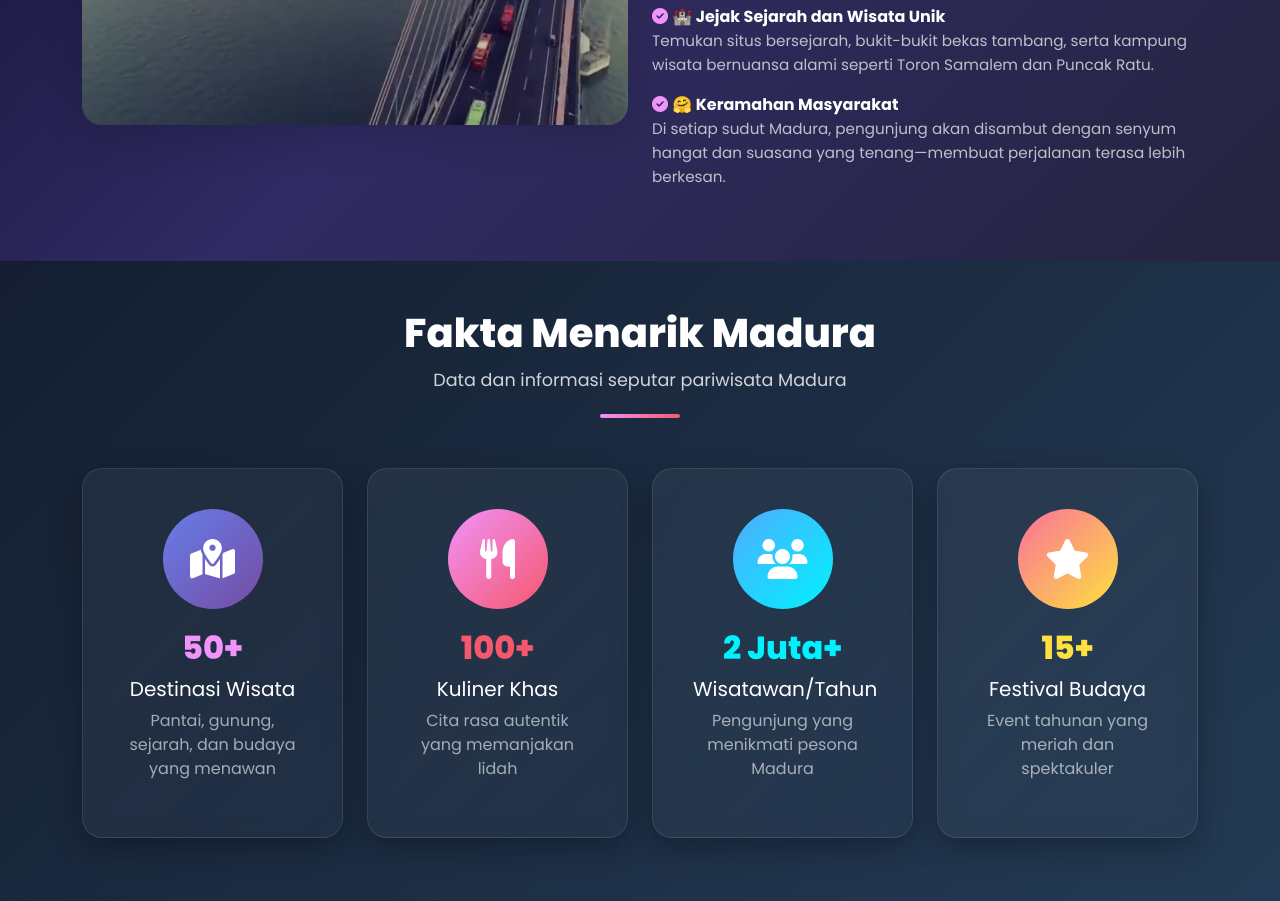
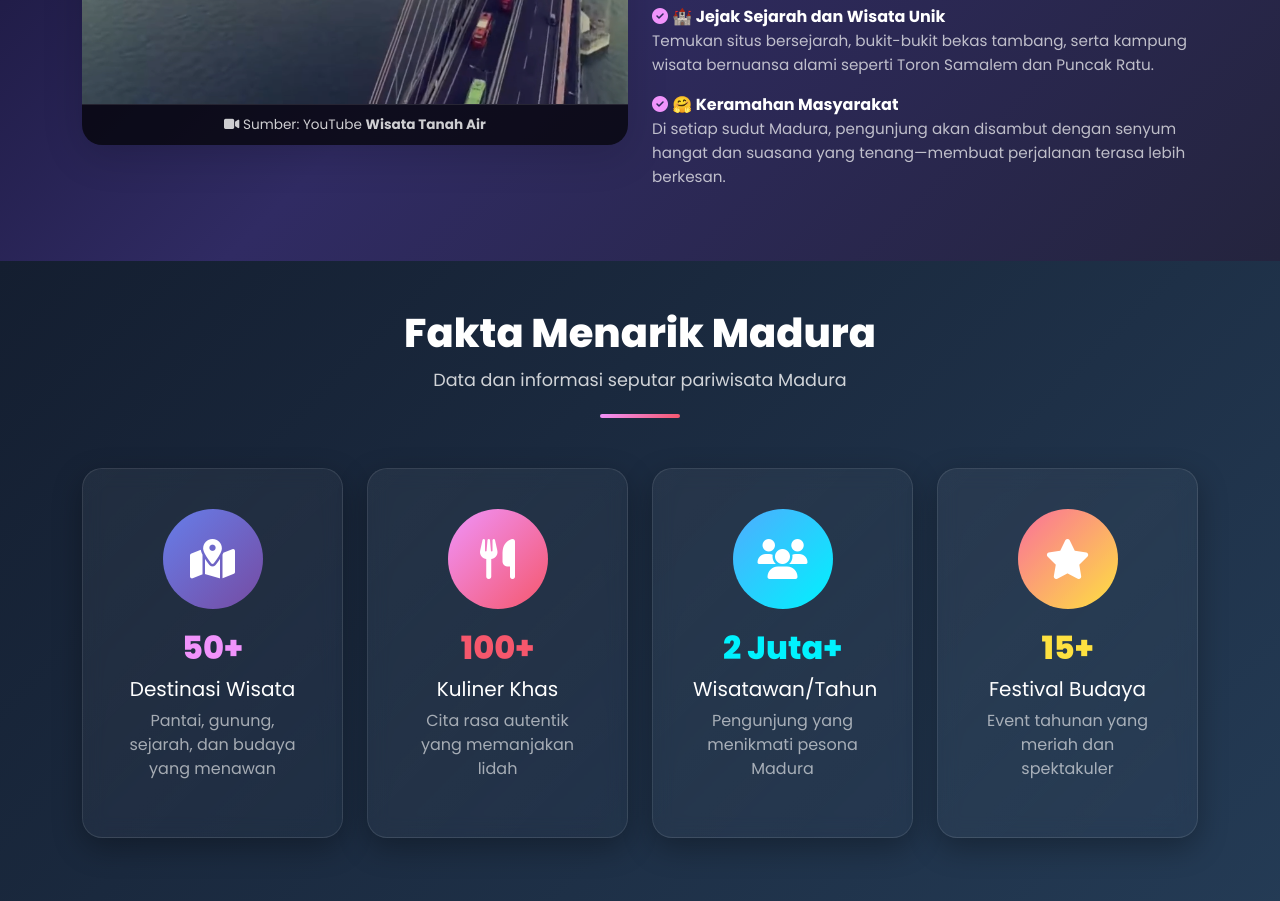
Before and after one commit to reinhart07/Jelajah-Madura, a plain HTML site: page index.html in a window 1280 px wide. Shown: the part 4974-5875 px from the top of the page. Drawn offline with nearby package versions, Linux system fonts and the light colour scheme.

Commit message:
Update: Menambahkan sumber video sumber youtube

```diff
--- a/index.html
+++ b/index.html
@@ -852,6 +852,11 @@
                                 </div>
                             </div>
                         </a>
+                        <div style="background: rgba(0,0,0,0.7); padding: 10px 20px; text-align: center; border-top: 1px solid rgba(255,255,255,0.1);">
+                            <p style="margin: 0; font-size: 0.85rem; color: rgba(255,255,255,0.8);">
+                                <i class="fas fa-video"></i> Sumber: YouTube <strong>Wisata Tanah Air</strong>
+                            </p>
+                        </div>
                     </div>
                 </div>
                 <div class="col-md-6 fade-in">
```
